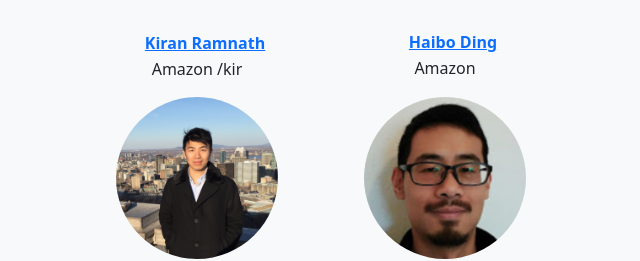
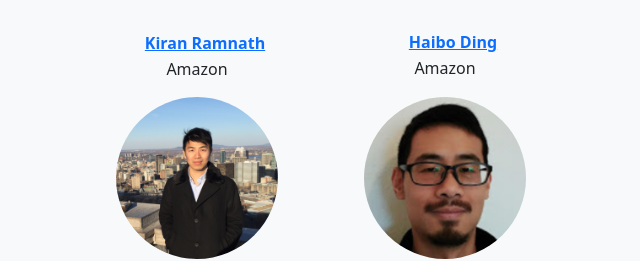
Before and after one commit to kdd-prompt-optimization-workshop/kdd-2025-prompt-optimization, a plain HTML site: page index.html in a window 1280 px wide. Shown: the part 3082-3343 px from the top of the page, 319-959 px from the left. Drawn offline with nearby package versions, Linux system fonts and the light colour scheme.

Commit message:
removing typo

```diff
--- a/index.html
+++ b/index.html
@@ -184,7 +184,7 @@
                                 <span class="d-none d-lg-block"><img class="img-fluid img-profile rounded-circle mx-auto" src="./assets/kiran.jpeg" alt="Kiran Ramnath"></span>
                                 <p style="text-align: center;">
                                     <b><a href="https://www.linkedin.com/in/kiranramnath/" target="_blank">Kiran Ramnath</a></b><br>Amazon
- /kir                               </p>
+                               </p>
                                 </a>
                             </div>
                             <div class="mt-8 col-sm-1"> </div>
```
